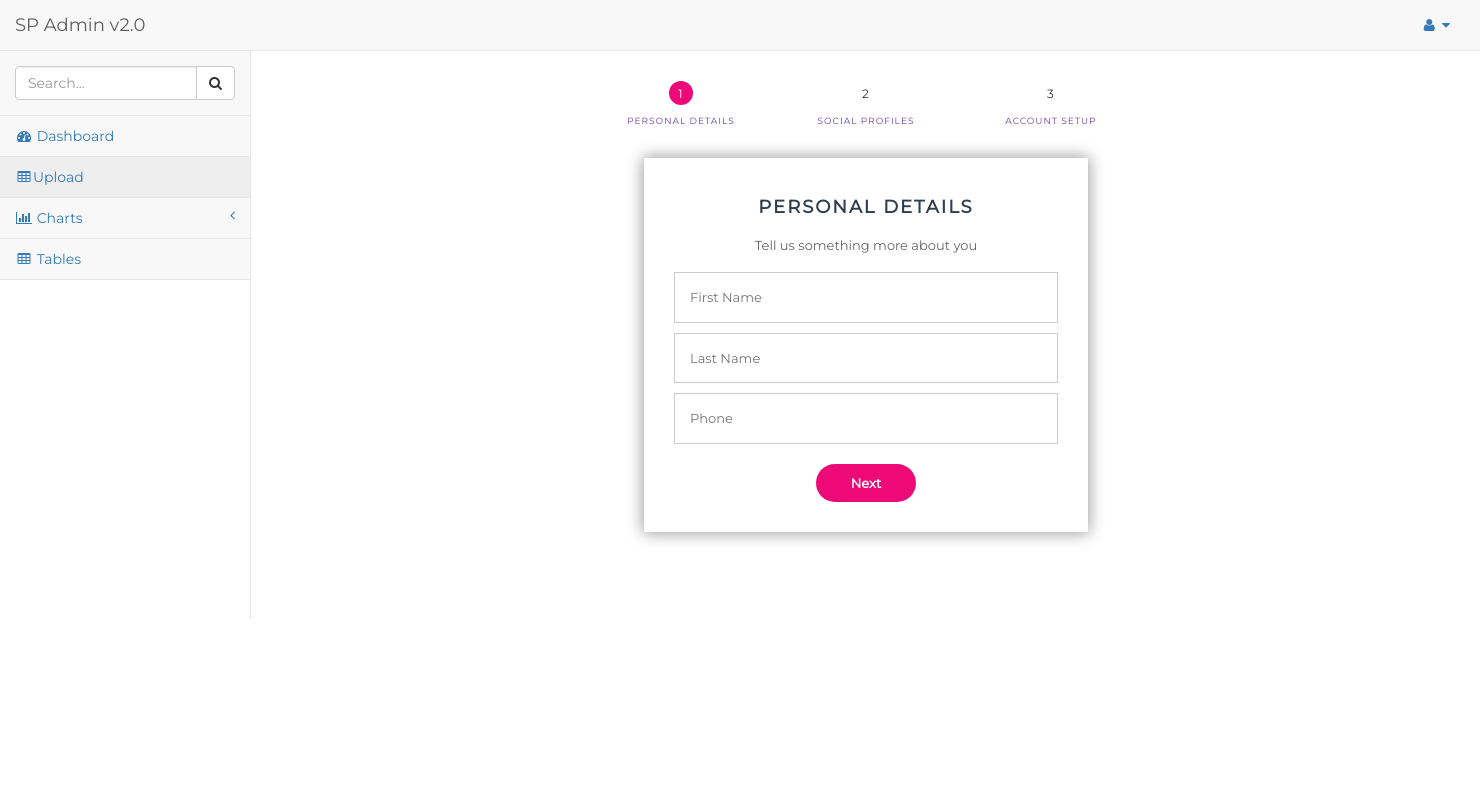
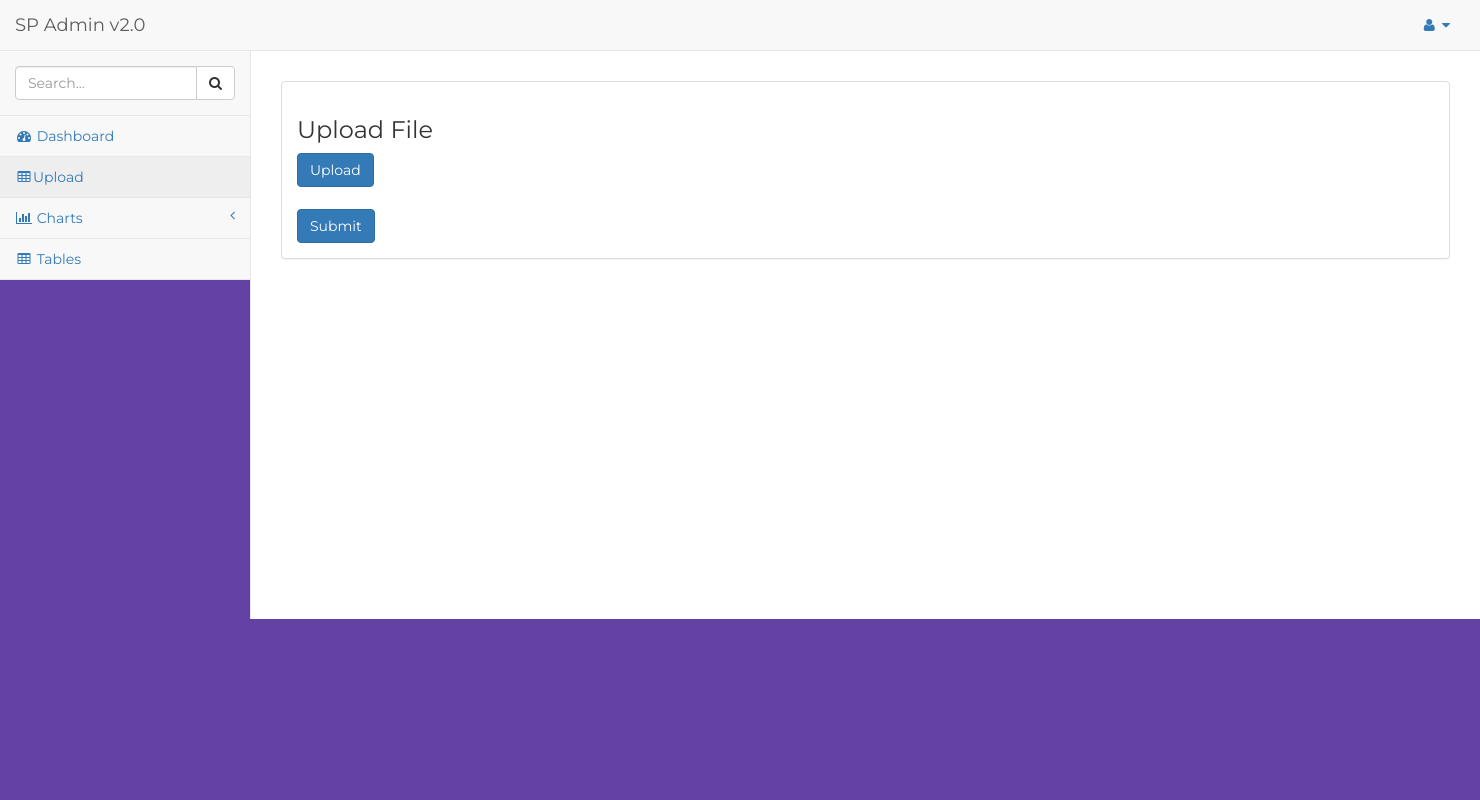
Before and after one commit to chanchadsahil7/Machine-Learning-for-Enterprises, a Django app: page /plots/upload/ in a window 1480 px wide. Run offline with Django 3.2, Linux system fonts and the light colour scheme; some libraries are stand-ins or nearby versions.

Commit message:
Added uploading a file

```diff
--- a/Charts/static/css/upload_transition.css
+++ b/Charts/static/css/upload_transition.css
@@ -9,7 +9,7 @@
 
 html {
     height: 100%;
-    background: #ffffff; /* fallback for old browsers */
+    background: #6441A5; /* fallback for old browsers */
     background: -webkit-linear-gradient(to left, #6441A5, #2a0845); /* Chrome 10-25, Safari 5.1-6 */
 }
 
@@ -129,7 +129,7 @@ body {
 
 #progressbar li {
     list-style-type: none;
-    color: #6441A5;
+    color: white;
     text-transform: uppercase;
     font-size: 9px;
     width: 33.33%;
@@ -157,7 +157,7 @@ body {
     content: '';
     width: 100%;
     height: 2px;
-    background: green;
+    background: white;
     position: absolute;
     left: -50%;
     top: 9px;
--- a/Charts/static/js/upload_transition.js
+++ b/Charts/static/js/upload_transition.js
@@ -1,3 +1,5 @@
+
+//jQuery time
 var current_fs, next_fs, previous_fs; //fieldsets
 var left, opacity, scale; //fieldset properties which we will animate
 var animating; //flag to prevent quick multi-click glitches
--- a/Charts/templates/upload.html
+++ b/Charts/templates/upload.html
@@ -8,7 +8,7 @@
         <meta name="description" content="">
         <meta name="author" content="">
         <title>SP Admin 2 - Bootstrap Admin Theme</title>
-        <script type="text/javascript" src="https://www.gstatic.com/charts/loader.js"></script>
+
         <link href='https://fonts.googleapis.com/css?family=Open+Sans:300,400,700' rel='stylesheet' type='text/css'>
         <link rel="stylesheet" href="{% static 'vendor/bootstrap/css/bootstrap.min.css' %}">
         <link rel="stylesheet" href="{% static 'vendor/metisMenu/metisMenu.min.css' %}">
@@ -17,8 +17,7 @@
         <link rel="stylesheet" href="{% static 'css/dist/css/sb-admin-2.css' %}">
         <link rel="stylesheet" href="{% static 'vendor/font-awesome/css/font-awesome.min.css' %}">
         <link rel="stylesheet" href="{% static 'css/upload_transition.css' %}">
-        <script src="https://oss.maxcdn.com/libs/html5shiv/3.7.0/html5shiv.js"></script>
-        <script src="https://oss.maxcdn.com/libs/respond.js/1.4.2/respond.min.js"></script>
+
     </head>
     <body>
         <div id="wrapper">
@@ -86,59 +85,45 @@
                 </div>
             </nav>
             <div id="page-wrapper">
-                <div class="container">
-                    <div class="row">
-                        <div class="col-md-6 col-md-offset-3">
-                            <form id="msform">
-                                <!-- progressbar -->
-                                <ul id="progressbar">
-                                    <li class="active">Personal Details</li>
-                                    <li>Social Profiles</li>
-                                    <li>Account Setup</li>
-                                </ul>
-                                <!-- fieldsets -->
-                                <fieldset>
-                                    <h2 class="fs-title">Personal Details</h2>
-                                    <h3 class="fs-subtitle">Tell us something more about you</h3>
-                                    <input type="text" name="fname" placeholder="First Name"/>
-                                    <input type="text" name="lname" placeholder="Last Name"/>
-                                    <input type="text" name="phone" placeholder="Phone"/>
-                                    <input type="button" name="next" class="next action-button" value="Next"/>
-                                </fieldset>
-                                <fieldset>
-                                    <h2 class="fs-title">Social Profiles</h2>
-                                    <h3 class="fs-subtitle">Your presence on the social network</h3>
-                                    <input type="text" name="twitter" placeholder="Twitter"/>
-                                    <input type="text" name="facebook" placeholder="Facebook"/>
-                                    <input type="text" name="gplus" placeholder="Google Plus"/>
-                                    <input type="button" name="previous" class="previous action-button-previous" value="Previous"/>
-                                    <input type="button" name="next" class="next action-button" value="Next"/>
-                                </fieldset>
-                                <fieldset>
-                                    <h2 class="fs-title">Create your account</h2>
-                                    <h3 class="fs-subtitle">Fill in your credentials</h3>
-                                    <input type="text" name="email" placeholder="Email"/>
-                                    <input type="password" name="pass" placeholder="Password"/>
-                                    <input type="password" name="cpass" placeholder="Confirm Password"/>
-                                    <input type="button" name="previous" class="previous action-button-previous" value="Previous"/>
-                                    <input type="submit" name="submit" class="submit action-button" value="Submit"/>
-                                </fieldset>
-                            </form>
+                <div class="row" style="padding-top:30px">
+                    <div class="col-lg-12">
+                        <div class="panel panel-default">
+                            <div class="panel-body" id="widget1">
+                                <h3>Upload File</h3>
+                                <form onsubmit="submit_form(); event.preventDefault(); " method="POST" id="form1" enctype="multipart/form-data">
+                                    {% csrf_token %}
+                                    <label for="files" class="btn btn-primary">Upload</label>
+                                    <input id="files" style="visibility:hidden;" type="file" name="filename">
+                                    <input type="submit" class="btn btn-primary" id="submit" value="Submit">
+                                </form>
+                            </div>
                         </div>
                     </div>
-
+                </div>
             </div>
         </div>
-
-        <script src="{% static 'vendor/jquery/jquery.min.js'%}"></script>
-        <script src="{% static 'vendor/bootstrap/js/bootstrap.min.js'%}"></script>
+        <script src="{% static 'js/jquery.min.js'%}"></script>
+        <script src="{% static 'js/main.js' %}"></script>
+        <script src="{% static 'js/bootstrap.min.js'%}"></script>
+        <script src="{% static 'js/jquery-easing.min.js' %}"></script>
         <script src="{% static 'vendor/metisMenu/metisMenu.min.js'%}"></script>
+        <script type="text/javascript" src="https://www.gstatic.com/charts/loader.js"></script>
+        <script src="https://oss.maxcdn.com/libs/html5shiv/3.7.0/html5shiv.js"></script>
+        <script src="https://oss.maxcdn.com/libs/respond.js/1.4.2/respond.min.js"></script>
         <script src="{% static 'vendor/datatables/js/jquery.dataTables.min.js'%}"></script>
         <script src="{% static 'vendor/datatables-plugins/dataTables.bootstrap.min.js'%}"></script>
         <script src="{% static 'vendor/datatables-responsive/dataTables.responsive.js'%}"></script>
-        <script src="{% static 'dist/js/sb-admin-2.js'%}"></script>
-        <script language="JavaScript" type="text/javascript" src="{% static 'js/main.js' %}"></script>
-        <script language="JavaScript" type="text/javascript" src="{% static 'js/upload_transition.js' %}"></script>
+        <script src="{% static 'js/sb-admin-2.js'%}"></script>
+        <script src="{% static 'js/upload_transition.js' %}"></script>
+
+        <script>
+            function submit_form(){
+                $("#form1").submit();
+                console.log("submitted");
+                $('#submit').closest('#widget1').hide();
+            });
+        </script>
+
     </body>
 
 </html>
--- a/Charts/urls.py
+++ b/Charts/urls.py
@@ -9,4 +9,5 @@ urlpatterns = [
     url(r'^logout/$', views.logout, name='logout'),
     url(r'^dashboard/$', views.dashboard, name='dashboard'),
     url(r'^upload/$', views.upload, name='upload'),
+    # url(r'^upload1/$', views.simple_upload, name='upload1'),
 ]
--- a/Charts/views.py
+++ b/Charts/views.py
@@ -24,7 +24,20 @@ def dashboard(request):
     return render_to_response('index.html', {})
 
 def upload(request):
-    return render_to_response('upload.html', {})
+    if request.method == 'POST':
+        print(request.POST)
+
+    if request.method == 'POST' and request.FILES['filename']:
+        print(request.FILES)
+        myfile = request.FILES['filename']
+        fs = FileSystemStorage()
+        filename = fs.save(os.path.curdir + "/Charts/" + myfile.name, myfile)
+        uploaded_file_url = fs.url(filename)
+        header = get_header(os.path.curdir + "/Charts/" + myfile.name)
+        return render(request, 'upload.html', {
+            'uploaded_file_url': uploaded_file_url,
+        })
+    return render(request, 'upload.html')
 
 @login_required(login_url='/plots/')
 def home(request):
@@ -88,13 +101,3 @@ def logout(request):
 
 
 # def simple_upload(request):
-#     if request.method == 'POST' and request.FILES['myfile']:
-#         myfile = request.FILES['myfile']
-#         fs = FileSystemStorage()
-#         filename = fs.save(os.path.curdir + "\\Charts\\" + myfile.name, myfile)
-#         uploaded_file_url = fs.url(filename)
-#         header = get_header(os.path.curdir + "\\Charts\\" + myfile.name)
-#         return render(request, 'upload.html', {
-#             'uploaded_file_url': uploaded_file_url,
-#         })
-#     return render(request, 'upload.html')
```
Also changed, not shown: Charts/static/js/jquery-easing.min.js (added), Charts/static/js/sb-admin-2.js (renamed from Charts/static/js/js/sb-admin-2.js), 2 other files.
